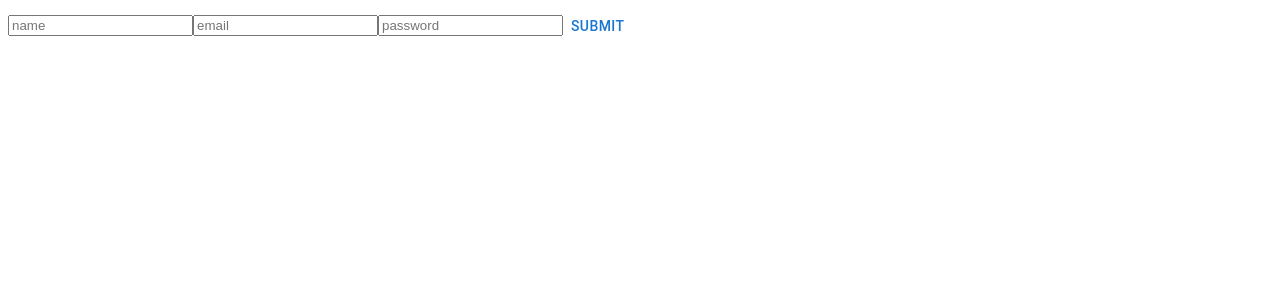
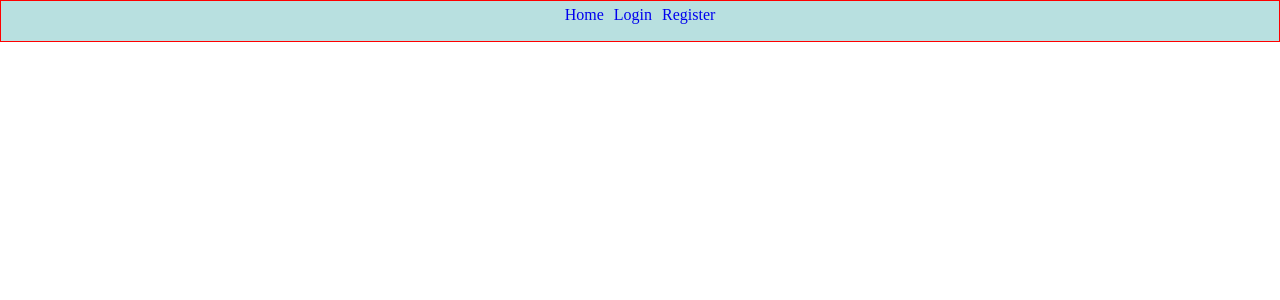
Before and after one commit to saroyar123/The_news_Frontend, a React (Create React App) app: page / in a window 1280 px wide. Shown: the top 300 px of the page. Built offline with nearby package versions, Linux system fonts and the light colour scheme.

Commit message:
taken test

```diff
--- a/package.json
+++ b/package.json
@@ -4,9 +4,9 @@
   "private": true,
   "proxy": "http://127.0.0.1:4000",
   "dependencies": {
-    "@emotion/react": "^11.10.5",
-    "@emotion/styled": "^11.10.5",
-    "@mui/material": "^5.10.15",
+    "@emotion/react": "^11.10.6",
+    "@emotion/styled": "^11.10.6",
+    "@mui/material": "^5.11.11",
     "@reduxjs/toolkit": "^1.9.0",
     "@testing-library/jest-dom": "^5.16.5",
     "@testing-library/react": "^13.4.0",
--- a/src/Action/userAction.js
+++ b/src/Action/userAction.js
@@ -1,22 +1,45 @@
 import axios from "axios";
 
-export const userRegister=(name,email,password)=>async(dispatch)=>{
+export const userRegister = (name, email, password) => async (dispatch) => {
   try {
     dispatch({
-        type:"registerRequest"
-      })
+      type: "registerRequest",
+    });
 
-      const {data}=await axios.post("/api/register",{name,email,password});
+    const { data } = await axios.post("/api/register", {
+      name,
+      email,
+      password,
+    });
 
     dispatch({
-        type:"registerSuccess",
-        playload:data.user
-      })
-
+      type: "registerSuccess",
+      playload: data.user,
+    });
   } catch (error) {
     dispatch({
       type: "loadUserFailure",
       playload: error.response.data.message,
     });
   }
+};
+
+export const getUserData = (token) => async (dispatch) => {
+  try {
+    dispatch({
+      type:"getDataRequest"
+    })
+
+    const {data}=await axios.get(`/api/getUser/${token}`);
+    console.log(data)
+    dispatch({
+      type:"getDataSuccess",
+      playload:data.data
+    });
+  } catch (error) {
+    dispatch({
+      type: "loadUserFailure",
+      playload: error.response.data.message,
+    });
   }
+};
--- a/src/App.js
+++ b/src/App.js
@@ -1,10 +1,20 @@
-import './App.css';
-import Register from './component/Register/Register';
-
+import { BrowserRouter, Route, Routes } from "react-router-dom";
+import "./App.css";
+import Header from "./component/Header/Header";
+import Register from "./component/Register/Register";
+import Home from "./component/Home/Home";
+import Login from "./component/Login/Login";
 
 function App() {
   return (
-    <Register/>
+    <BrowserRouter>
+      <Routes>
+        <Route path="/" element={<Header />} />
+        <Route path="/home" element={<Home />} />
+        <Route path="/login" element={<Login/>}/>
+        <Route path="/register" element={<Register/>}/>
+      </Routes>
+    </BrowserRouter>
   );
 }
 
--- a/src/Reducer/user.js
+++ b/src/Reducer/user.js
@@ -19,4 +19,28 @@ export const loadUser=createReducer({},{
         state.error=action.playload
     },
 
+});
+
+
+export const GetData=createReducer({
+    loading:false,
+    userData:null
+
+},{
+
+    getDataRequest:(state)=>{
+        state.loading=true
+        state.userData=null
+    },
+
+    getDataSuccess:(state,action)=>{
+        state.loading=false
+        state.userData=action.playload
+    },
+
+    getDataFailure:(state,action)=>{
+        state.loading=false
+        state.userData=action.playload
+    },
+
 })
--- a/src/Store.js
+++ b/src/Store.js
@@ -1,9 +1,10 @@
 import {configureStore} from '@reduxjs/toolkit'
-import { loadUser } from './Reducer/user';
+import { GetData, loadUser } from './Reducer/user';
 
 const store=configureStore({
     reducer:{
-       loadUser:loadUser
+       loadUser:loadUser,
+       UserData:GetData
     }
 });
 
--- /dev/null
+++ b/src/component/Header/Header.css
@@ -0,0 +1,17 @@
+*{
+    margin: 0px;
+    padding: 0px;
+}
+.Body{
+    height: 40px;
+    background-color: rgb(184, 224, 224);
+    border: 1px red solid;
+    display: flex;
+    flex-direction: row;
+    justify-content: center;
+
+}
+.Hlink{
+    text-decoration: none;
+    padding: 5px;
+}
--- /dev/null
+++ b/src/component/Header/Header.jsx
@@ -0,0 +1,17 @@
+import React from 'react'
+import {Link} from 'react-router-dom'
+import './Header.css'
+
+function Header() {
+  return (
+    <>
+    <div className="Body">
+      <Link className='Hlink' to={'home'}>Home</Link>
+      <Link className='Hlink' to={'login'}>Login</Link>
+      <Link className='Hlink' to={'register'}>Register</Link>
+    </div>
+    </>
+  )
+}
+
+export default Header
--- a/src/component/Home/Home.jsx
+++ b/src/component/Home/Home.jsx
@@ -0,0 +1,9 @@
+import React from 'react'
+
+function Home() {
+  return (
+    <div>Home</div>
+  )
+}
+
+export default Home
--- a/src/component/Login/Login.jsx
+++ b/src/component/Login/Login.jsx
@@ -1,7 +1,32 @@
-import React from 'react'
+import axios from 'axios';
+import React, { useState } from 'react'
+import { useDispatch } from 'react-redux';
+import { getUserData } from '../../Action/userAction';
 
-export const Login = () => {
+
+const Login = () => {
+  const [email,setEmail]=useState("");
+  const [password,setPassword]=useState("");
+  const dispatch=useDispatch();
+
+  const submitHandler=async(e)=>{
+    e.preventDefault();
+    const {data}=await axios.post("/api/login",{email,password});
+    localStorage.setItem("token",data.token);
+    dispatch(getUserData(data.token));
+  }
+
   return (
-    <div>Login</div>
+    <>
+    <div className="loginPage">
+      <form  className="logFrom" onSubmit={submitHandler}>
+        <input type="email" placeholder='email' value={email} onChange={(e)=>setEmail(e.target.value)}/>
+        <input type='password' placeholder='password' value={password} onChange={(e)=>setPassword(e.target.value)}/>
+        <button type='submit'>login</button>
+      </form>
+    </div>
+    </>
   )
 }
+
+export default Login
--- a/src/component/Register/Register.jsx
+++ b/src/component/Register/Register.jsx
@@ -1,20 +1,46 @@
-import React from 'react'
+import React, { useEffect } from 'react'
 import { useState } from 'react'
-import {Button} from '@mui/material'
-import { userRegister } from '../../Action/userAction';
-import {useDispatch} from 'react-redux'
+import { Button } from '@mui/material'
+import { getUserData } from '../../Action/userAction';
+import { useDispatch } from 'react-redux'
+import axios from 'axios';
 
 function Register() {
 
-    const [name,setName]=useState("");
-    const [email,setEmail]=useState("");
-    const [password,setPassword]=useState("");
+  const [name, setName] = useState("");
+  const [email, setEmail] = useState("");
+  const [password, setPassword] = useState("");
+  const [nameLocation, setNameLocatin] = useState("");
+  const [logititude, setLogititude] = useState(null);
+  const [latitude, setLatitude] = useState(null)
+  const dispatch = useDispatch();
 
-    const dispatch=useDispatch();
+
+
 
 const submitHandler = async (e) => {
   e.preventDefault();
-        await dispatch(userRegister(name, email, password));
+  navigator.geolocation.getCurrentPosition((position) => {
+    console.log(position);
+    setLatitude(position.coords.altitude);
+    setLogititude(position.coords.longitude);
+  })
+    const location = {
+      name: nameLocation,
+      coordinates: {
+        latitude,
+        logititude
+      }
+    }
+    const { data } = await axios.post("/api/register", {
+      name,
+      email,
+      password,
+      location
+    });
+    console.log(data.token);
+    localStorage.setItem("token",data.token);
+    dispatch(getUserData(data.token));
 
 
   }
@@ -23,9 +49,10 @@ function Register() {
   return (
     <div>
       <form onSubmit={submitHandler} >
-            <input type='text' placeholder='name' value={name} onChange={(e)=>setName(e.target.value)} />
-            <input type='email' placeholder='email' value={email} onChange={(e)=>setEmail(e.target.value)} />
-            <input type='password' placeholder='password' value={password} onChange={(e)=>setPassword(e.target.value)} />
+        <input type='text' placeholder='name' value={name} onChange={(e) => setName(e.target.value)} />
+        <input type='email' placeholder='email' value={email} onChange={(e) => setEmail(e.target.value)} />
+        <input type='password' placeholder='password' value={password} onChange={(e) => setPassword(e.target.value)} />
+        <input type='text' placeholder='name of your location' value={nameLocation} onChange={(e) => setNameLocatin(e.target.value)} />
         <Button type='submit' >submit</Button>
 
       </form>
```
Also changed, not shown: src/component/Account/Account.jsx (added, +9 -0 lines), src/component/Account/Account.css (added), 1 other file (tests, documents, lock files or other folders). Lines whose indentation alone changed are shown as unchanged.
